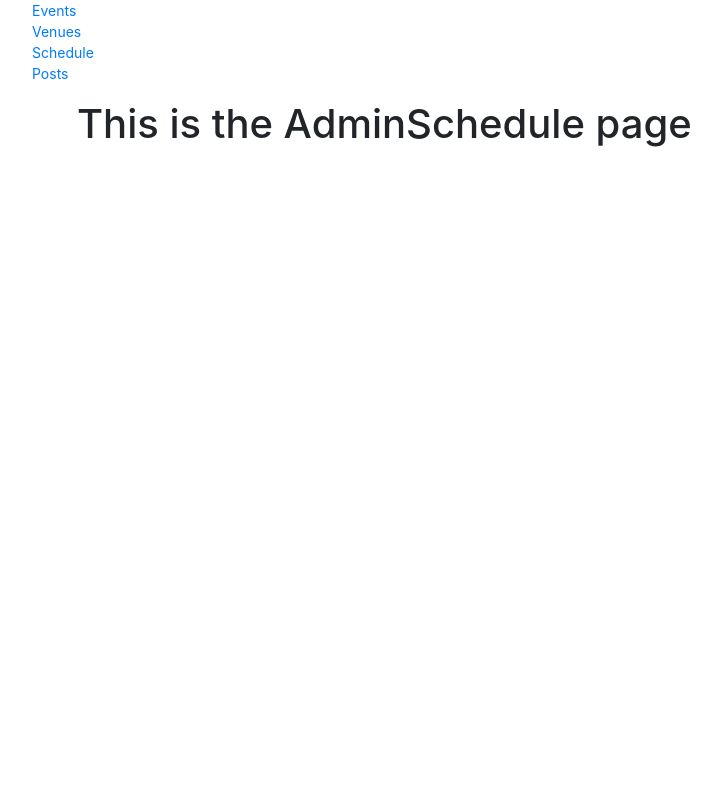
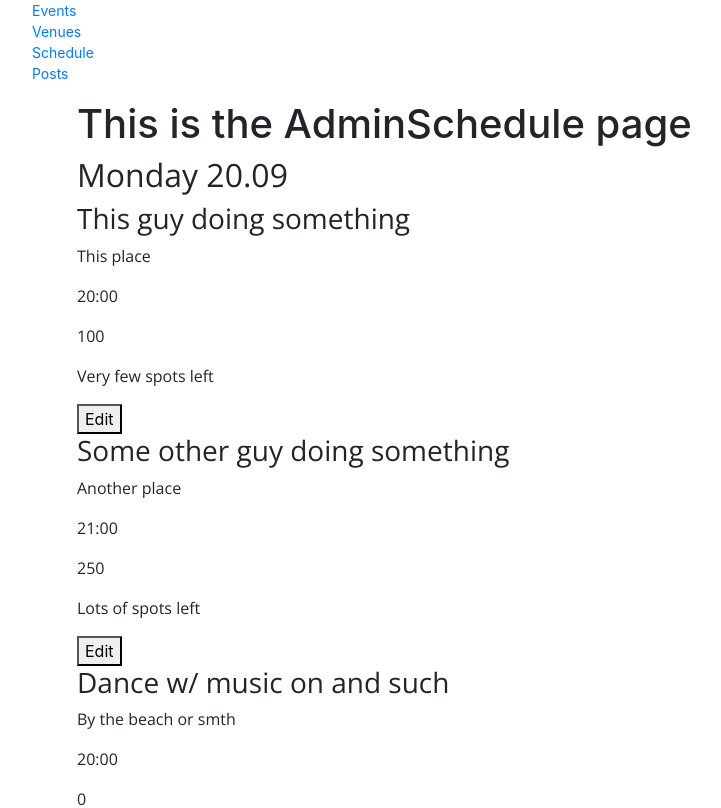
Before and after one commit to SondreBerntsen/webprosjekt3, a React (Create React App) app in the folder react-app/: page /admin/schedule in a window 1280 px wide. Shown: the top 808 px of the page, without its empty margins (8-729 px from the left). Built offline with nearby package versions, Linux system fonts and the light colour scheme.

Commit message:
Admin things

```diff
--- a/react-app/src/components/admin/Admin.js
+++ b/react-app/src/components/admin/Admin.js
@@ -1,5 +1,4 @@
 import React, { Component } from "react";
-import { BrowserRouter, Route } from "react-router-dom";
 import AdminNav from './AdminNav';
 
 class Admin extends Component {
--- a/react-app/src/components/admin/AdminNav.js
+++ b/react-app/src/components/admin/AdminNav.js
@@ -1,5 +1,5 @@
 import React, { Component } from "react";
-import { Link, NavLink } from "react-router-dom";
+import { NavLink } from "react-router-dom";
 
 
 class AdminNav extends Component {
--- /dev/null
+++ b/react-app/src/components/admin/AdminScheduleItem.js
@@ -0,0 +1,43 @@
+import React from 'react';
+
+const AdminScheduleItem = (props) => {
+
+  /*
+    Props is data for schedule item, with for example this data:
+    id: 1,
+    day: 1,
+    title: "This guy doing something",
+    venue: "This place",
+    time: "20:00",
+    date: "20.09",
+    price: "100",
+    availability: "Very few spots left", //idk about this
+    infoText: "qwerty mc. lorem"
+  */
+ let {event: {title, venue, time, price, availability}} = props;
+
+  return (
+    <React.Fragment>
+      <h3>{title}</h3>
+      <p>{venue}</p>
+      <p>{time}</p>
+      <p>{price}</p>
+      <p>{availability}</p>
+      <div className="editScheduleItem hiddenPanel">
+        {/*
+          form which lets you edit the above items i guess.
+          Title is text
+          Venue is dropdown
+          Time is idk
+          Price is text (or number?)
+
+          Let's use Formik probably
+         */}
+      </div>
+      <button>Edit</button> {/* Button toggles form panel */}
+    </React.Fragment>
+  );
+
+}
+
+export default AdminScheduleItem;
--- /dev/null
+++ b/react-app/src/components/admin/AdminVenuesItem.js
@@ -0,0 +1,47 @@
+import React from 'react';
+
+const AdminVenuesItem = (props) => {
+
+  /*
+    Props is data for a venue, for example:
+    id: 1,
+    name: "Cool place X",
+    address: "whatever",
+    capacity: 100
+  */
+
+  function checkCapacity(){
+    if(props.venue.capacity === 0){
+      return(
+        <p>Unlimited/Public property</p>
+      )
+    }
+    else{
+      return(
+        <p>{props.venue.capacity}</p>
+      )
+    }
+  }
+
+  return(
+   <React.Fragment>
+     <p>{props.venue.name}</p>
+     <p>{props.venue.address}</p>
+     {checkCapacity()}
+     <div className="editScheduleItem hiddenPanel">
+        {/*
+          form which lets you edit the above items i guess.
+          Title is text
+          Venue is dropdown
+          Time is idk
+          Price is text (or number?)
+
+          Let's use Formik probably
+         */}
+      </div>
+      <button>Edit</button> {/* Button toggles form panel */}
+   </React.Fragment>
+  )
+}
+
+export default AdminVenuesItem;
--- a/react-app/src/components/admin/tables/AdminSchedule.js
+++ b/react-app/src/components/admin/tables/AdminSchedule.js
@@ -1,11 +1,148 @@
 import React, {Component} from 'react';
+import AdminScheduleItem from '../AdminScheduleItem';
 
 class AdminSchedule extends Component {
-  state = {  }
+  state = {
+    days: [
+      {
+        id: 1,
+        day: "Monday",
+        date: "20.09",
+        events: [
+          {
+            id: 1,
+            day: 1,
+            title: "This guy doing something",
+            venue: "This place",
+            time: "20:00",
+            date: "20.09",
+            price: "100",
+            availability: "Very few spots left", //idk about this
+            infoText: "qwerty mc. lorem"
+          },
+          {
+            id: 2,
+            day: 1,
+            title: "Some other guy doing something",
+            venue: "Another place",
+            time: "21:00",
+            date: "20.09",
+            price: "250",
+            availability: "Lots of spots left", //idk about this
+            infoText: "qwerty mc. lorem"
+          },
+          {
+            id: 3,
+            day: 1,
+            title: "Dance w/ music on and such",
+            venue: "By the beach or smth",
+            time: "20:00",
+            date: "20.09",
+            price: "0",
+            availability: "Public property", //idk about this
+            infoText: "qwerty mc. lorem"
+          }
+        ]
+      },
+      {
+        id: 2,
+        day: "Tuesday",
+        date: "21.09",
+        events: [
+          {
+            id: 1,
+            day: 2,
+            title: "This guy doing something",
+            venue: "This place",
+            time: "20:00",
+            date: "21.09",
+            price: "100",
+            availability: "Very few spots left", //idk about this
+            infoText: "qwerty mc. lorem"
+          },
+          {
+            id: 2,
+            day: 2,
+            title: "Some other guy doing something",
+            venue: "Another place",
+            time: "21:00",
+            date: "21.09",
+            price: "250",
+            availability: "Lots of spots left", //idk about this
+            infoText: "qwerty mc. lorem"
+          },
+          {
+            id: 3,
+            day: 2,
+            title: "Dance w/ music on and such",
+            venue: "By the beach or smth",
+            time: "20:00",
+            date: "21.09",
+            price: "0",
+            availability: "Public property", //idk about this
+            infoText: "qwerty mc. lorem"
+          }
+        ]
+      },
+      {
+        id: 3,
+        day: "Wednesday",
+        date: "22.09",
+        events: [
+          {
+            id: 1,
+            day: 3,
+            title: "This guy doing something",
+            venue: "This place",
+            time: "20:00",
+            date: "22.09",
+            price: "100",
+            availability: "Very few spots left", //idk about this
+            infoText: "qwerty mc. lorem"
+          },
+          {
+            id: 2,
+            day: 3,
+            title: "Some other guy doing something",
+            venue: "Another place",
+            time: "21:00",
+            date: "22.09",
+            price: "250",
+            availability: "Lots of spots left", //idk about this
+            infoText: "qwerty mc. lorem"
+          },
+          {
+            id: 3,
+            day: 3,
+            title: "Dance w/ music on and such",
+            venue: "By the beach or smth",
+            time: "20:00",
+            date: "22.09",
+            price: "0",
+            availability: "Public property", //idk about this
+            infoText: "qwerty mc. lorem"
+          }
+        ]
+      }
+
+    ]
+   }
   render() {
     return (
       <div className="container">
         <h1>This is the AdminSchedule page</h1>
+        {
+          this.state.days.map(day => (
+            <div key={day.id}>
+              <h2>{day.day} {day.date}</h2>
+              {
+                day.events.map(event => (
+                  <AdminScheduleItem key={event.id} event={event} />
+                ))
+              }
+            </div>
+          ))
+        }
       </div>
      );
   }
--- a/react-app/src/components/admin/tables/AdminVenues.js
+++ b/react-app/src/components/admin/tables/AdminVenues.js
@@ -1,13 +1,42 @@
-import React, {Component} from 'react';
+import React, {Component} from 'react'
+import AdminVenuesItem from '../AdminVenuesItem'
 
 class AdminVenues extends Component {
-  state = {  }
+  state = {
+    venues: [
+      {
+        id: 1,
+        name: "Cool place X",
+        address: "whatever", // Probably need only name or address, not both
+        capacity: 100
+      },
+      {
+        id: 2,
+        name: "Cool place Y",
+        address: "whatever", // Probably need only name or address, not both
+        capacity: 75
+      },
+      {
+        id: 3,
+        name: "Cool place Z",
+        address: "whatever", // Probably need only name or address, not both
+        capacity: 0 // Let's say 0 means public space/free entry/don't care how many show up
+      }
+    ]
+   }
   render() {
     return (
       <div className="container">
         <h1>This is the AdminVenues page</h1>
+        {
+          this.state.venues.map(venue => (
+            <div key={venue.id}>
+              <AdminVenuesItem venue={venue} />
+            </div>
+          ))
+        }
       </div>
-     );
+     )
   }
 }
 
--- a/react-app/src/components/programme/MinEventCard.js
+++ b/react-app/src/components/programme/MinEventCard.js
@@ -31,7 +31,7 @@ const MinEventCard = (props) => {
       </div>
       <div className="col-md-8 infoEvent">
         <div className="row">
-          <p className="time col-md-3">&#128337; {props.event.time}</p>
+          <p className="time col-md-3"><span role="img" aria-label="icon">&#128337;</span> {props.event.time}</p>
           {checkPrice()}
           <div className="col-md-3">
             <button className="btn btn-outline-info infoBtn">Mer info</button>
```
